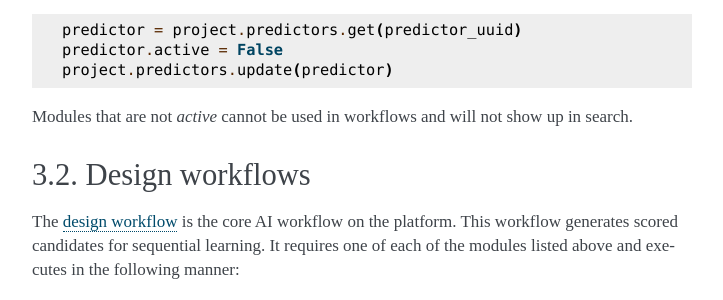
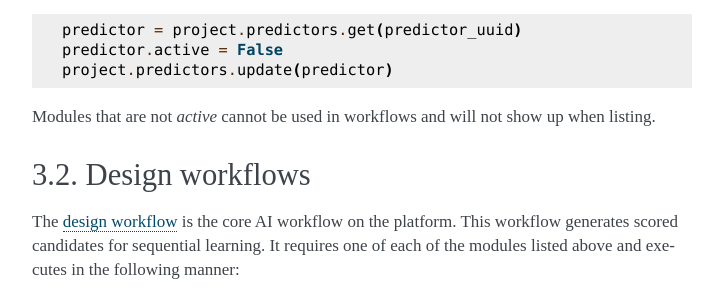
Before and after one commit to CitrineInformatics/citrine-python, a Sphinx documentation site: the page built from docs/source/workflows/index.rst, in a window 1280 px wide and 900 px high, scrolled down 614 px. Shown: the part 153-453 px from the top of the window, without its empty margins (388-1111 px from the left). Built offline with Sphinx 7.4.7, drawn with Linux system fonts in a browser that asks for light colours.

Commit message:
search -> listing

```diff
--- a/docs/source/workflows/index.rst
+++ b/docs/source/workflows/index.rst
@@ -31,7 +31,7 @@ Modules come `active` by default when created. If you would like to deactivate a
    predictor.active = False
    project.predictors.update(predictor)
 
-Modules that are not `active` cannot be used in workflows and will not show up in search.
+Modules that are not `active` cannot be used in workflows and will not show up when listing.
 
 Design workflows
 ----------------
```
